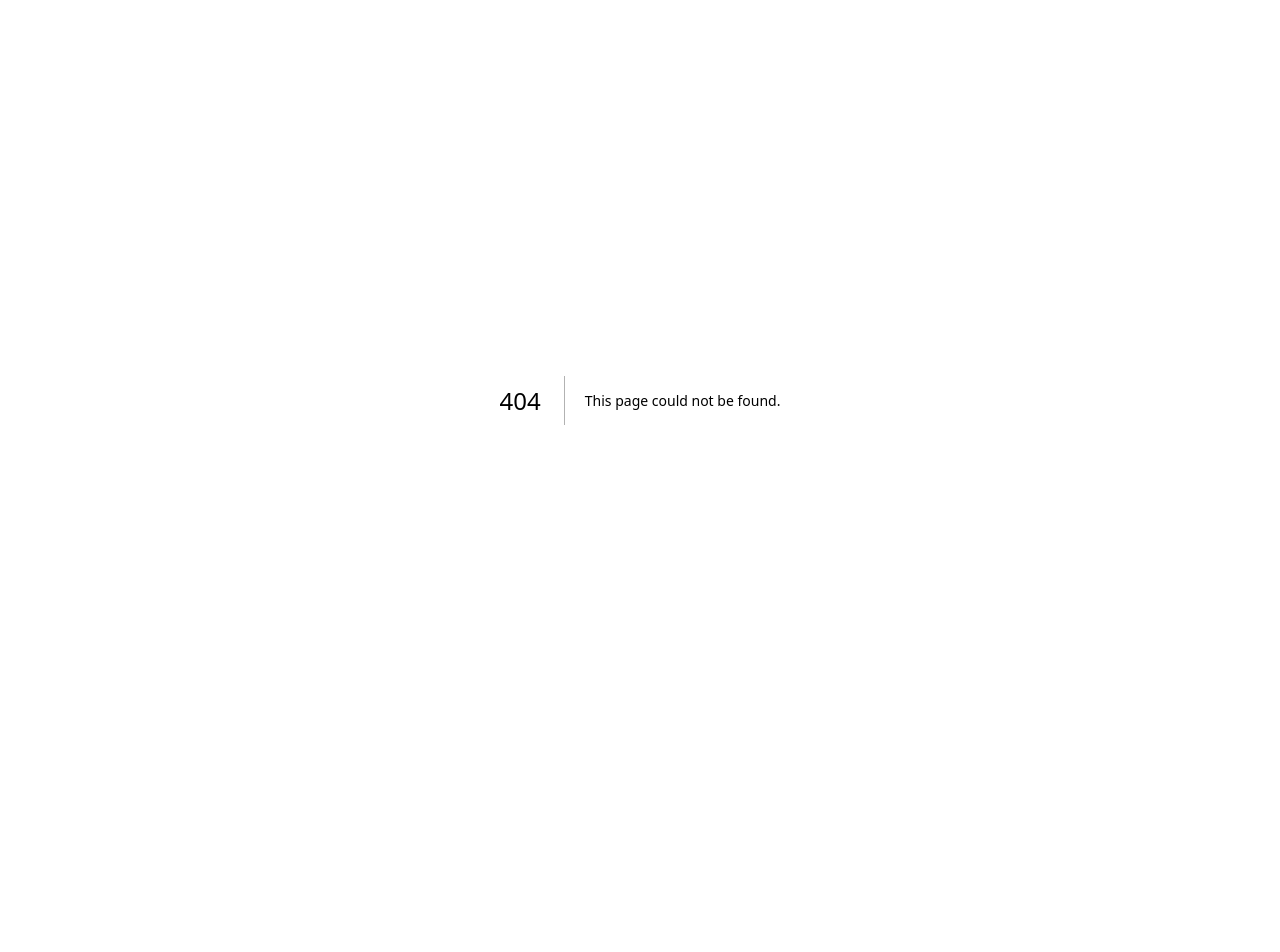
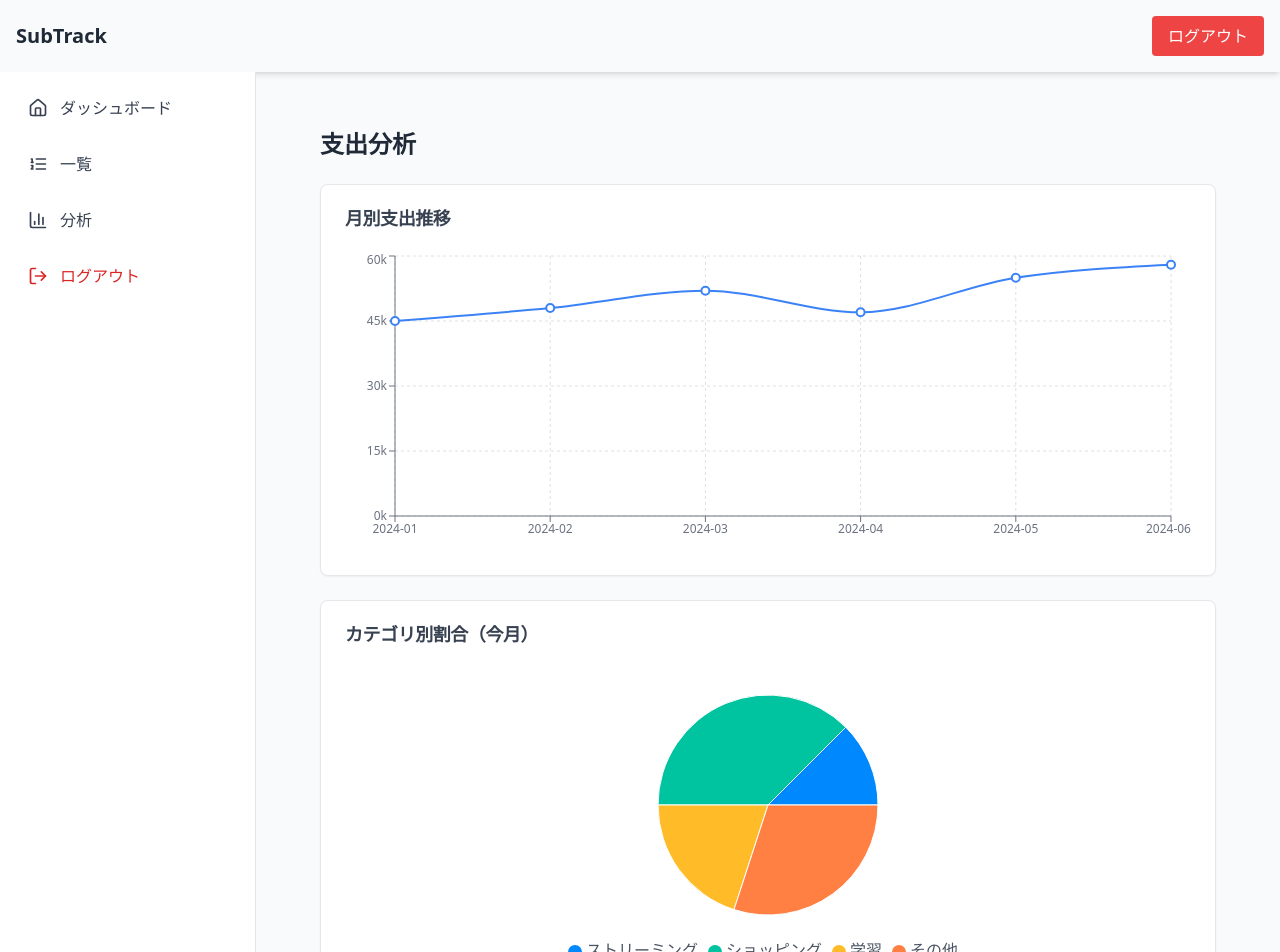
Before and after one commit to komdoroid/subtrack, a Next.js app: page /analytics in a window 1280 px wide. Before the commit this address had no page. Shown: the top 952 px of the page. Before the commit the page ends 800 px from the top, so only its background shows below. Built offline with nearby package versions, Linux system fonts and the light colour scheme.

Commit message:
[feat] Make Analytics Page

```diff
--- a/package.json
+++ b/package.json
@@ -12,7 +12,9 @@
     "@headlessui/react": "^2.2.4",
     "@radix-ui/react-label": "^2.1.7",
     "@radix-ui/react-select": "^2.2.5",
+    "@types/recharts": "^2.0.1",
     "class-variance-authority": "^0.7.1",
+    "clsx": "^2.1.1",
     "firebase": "^11.8.1",
     "firebase-admin": "^13.4.0",
     "firebase-functions": "^6.3.2",
--- /dev/null
+++ b/src/app/analytics/page.tsx
@@ -0,0 +1,12 @@
+'use client';
+
+import AnalysisPage from '@/components/ui/AnalysisPage';
+import { AppShell } from '@/components/layout/AppShell';
+
+export default function Page() {
+  return (
+    <AppShell>
+      <AnalysisPage />
+    </AppShell>
+  );
+}
--- /dev/null
+++ b/src/components/ui/AnalysisPage.tsx
@@ -0,0 +1,152 @@
+import React from 'react';
+import {
+  LineChart,
+  Line,
+  XAxis,
+  YAxis,
+  CartesianGrid,
+  Tooltip,
+  ResponsiveContainer,
+  PieChart,
+  Pie,
+  Cell,
+  Legend,
+  TooltipProps,
+} from 'recharts';
+import { Card, CardContent, CardHeader, CardTitle } from '@/components/ui/card';
+
+type MonthlyData = {
+  month: string;
+  total: number;
+  [category: string]: number | string;
+};
+
+type CategoryData = {
+  category: string;
+  total: number;
+};
+
+interface AnalysisPageProps {
+  monthlyData: MonthlyData[];
+  categoryData: CategoryData[];
+}
+
+const sampleMonthlyData: MonthlyData[] = [
+  { month: '2024-01', total: 45000 },
+  { month: '2024-02', total: 48000 },
+  { month: '2024-03', total: 52000 },
+  { month: '2024-04', total: 47000 },
+  { month: '2024-05', total: 55000 },
+  { month: '2024-06', total: 58000 },
+];
+
+const sampleCategoryData: CategoryData[] = [
+  { category: 'ストリーミング', total: 5000 },
+  { category: 'ショッピング', total: 15000 },
+  { category: '学習', total: 8000 },
+  { category: 'その他', total: 12000 },
+];
+
+const COLORS = ['#0088FE', '#00C49F', '#FFBB28', '#FF8042'];
+
+// 手動で TooltipPayload 型を定義
+interface CustomTooltipPayload {
+  payload: CategoryData;
+  fill: string;
+}
+
+const CustomLineChartTooltip = ({ active, payload, label }: TooltipProps<number, string>) => {
+  if (active && payload && payload.length && payload[0]) {
+    return (
+      <div className="p-2 bg-white border border-gray-200 rounded-lg shadow-lg">
+        <p className="font-bold text-gray-700">{`${label}`}</p>
+        <p className="text-sm text-blue-500">{`合計支出 : ${payload[0]?.value?.toLocaleString() ?? 0}円`}</p>
+      </div>
+    );
+  }
+  return null;
+};
+
+const CustomPieChartTooltip = ({ active, payload }: TooltipProps<number, string>) => {
+  if (active && payload && payload.length > 0 && payload[0]) {
+    const customPayload = payload as CustomTooltipPayload[];
+    if (customPayload[0] && customPayload[0].payload) {
+      const data = customPayload[0].payload;
+      return (
+        <div className="p-2 bg-white border border-gray-200 rounded-lg shadow-lg">
+          <p className="font-bold text-gray-700">{data.category}</p>
+          <p className="text-sm" style={{ color: customPayload[0].fill }}>
+            {`支出: ${data.total.toLocaleString()}円`}
+          </p>
+        </div>
+      );
+    }
+  }
+  return null;
+};
+
+export const AnalysisPage: React.FC<Partial<AnalysisPageProps>> = ({
+  monthlyData = sampleMonthlyData,
+  categoryData = sampleCategoryData,
+}) => {
+  return (
+    <div className="min-h-screen bg-gray-50 p-4 sm:p-6 lg:p-8">
+      <div className="max-w-4xl mx-auto">
+        <h1 className="text-2xl font-bold text-gray-800 mb-6">支出分析</h1>
+
+        <div className="grid grid-cols-1 gap-6">
+          <Card className="rounded-2xl shadow-md bg-white">
+            <CardHeader>
+              <CardTitle className="text-lg font-semibold text-gray-700">月別支出推移</CardTitle>
+            </CardHeader>
+            <CardContent>
+              <div style={{ width: '100%', height: 300 }}>
+                <ResponsiveContainer>
+                  <LineChart data={monthlyData} margin={{ top: 5, right: 20, left: -10, bottom: 5 }}>
+                    <CartesianGrid strokeDasharray="3 3" stroke="#e0e0e0" />
+                    <XAxis dataKey="month" stroke="#6b7280" fontSize={12} />
+                    <YAxis stroke="#6b7280" fontSize={12} tickFormatter={(value) => `${Number(value) / 1000}k`} />
+                    <Tooltip content={<CustomLineChartTooltip />} />
+                    <Line type="monotone" dataKey="total" stroke="#3b82f6" strokeWidth={2} dot={{ r: 4 }} activeDot={{ r: 6 }} />
+                  </LineChart>
+                </ResponsiveContainer>
+              </div>
+            </CardContent>
+          </Card>
+
+          <Card className="rounded-2xl shadow-md bg-white">
+            <CardHeader>
+              <CardTitle className="text-lg font-semibold text-gray-700">カテゴリ別割合（今月）</CardTitle>
+            </CardHeader>
+            <CardContent>
+              <div style={{ width: '100%', height: 300 }}>
+                <ResponsiveContainer>
+                  <PieChart>
+                    <Pie
+                      data={categoryData}
+                      cx="50%"
+                      cy="50%"
+                      labelLine={false}
+                      outerRadius={110}
+                      fill="#8884d8"
+                      dataKey="total"
+                      nameKey="category"
+                    >
+                      {categoryData.map((entry, index) => (
+                        <Cell key={`cell-${index}`} fill={COLORS[index % COLORS.length]} />
+                      ))}
+                    </Pie>
+                    <Tooltip content={<CustomPieChartTooltip />} />
+                    <Legend formatter={(value) => <span className="text-gray-600">{value}</span>} />
+                  </PieChart>
+                </ResponsiveContainer>
+              </div>
+            </CardContent>
+          </Card>
+        </div>
+      </div>
+    </div>
+  );
+};
+
+export default AnalysisPage;
```
Also changed, not shown: 1 other file (tests, documents, lock files or other folders).
